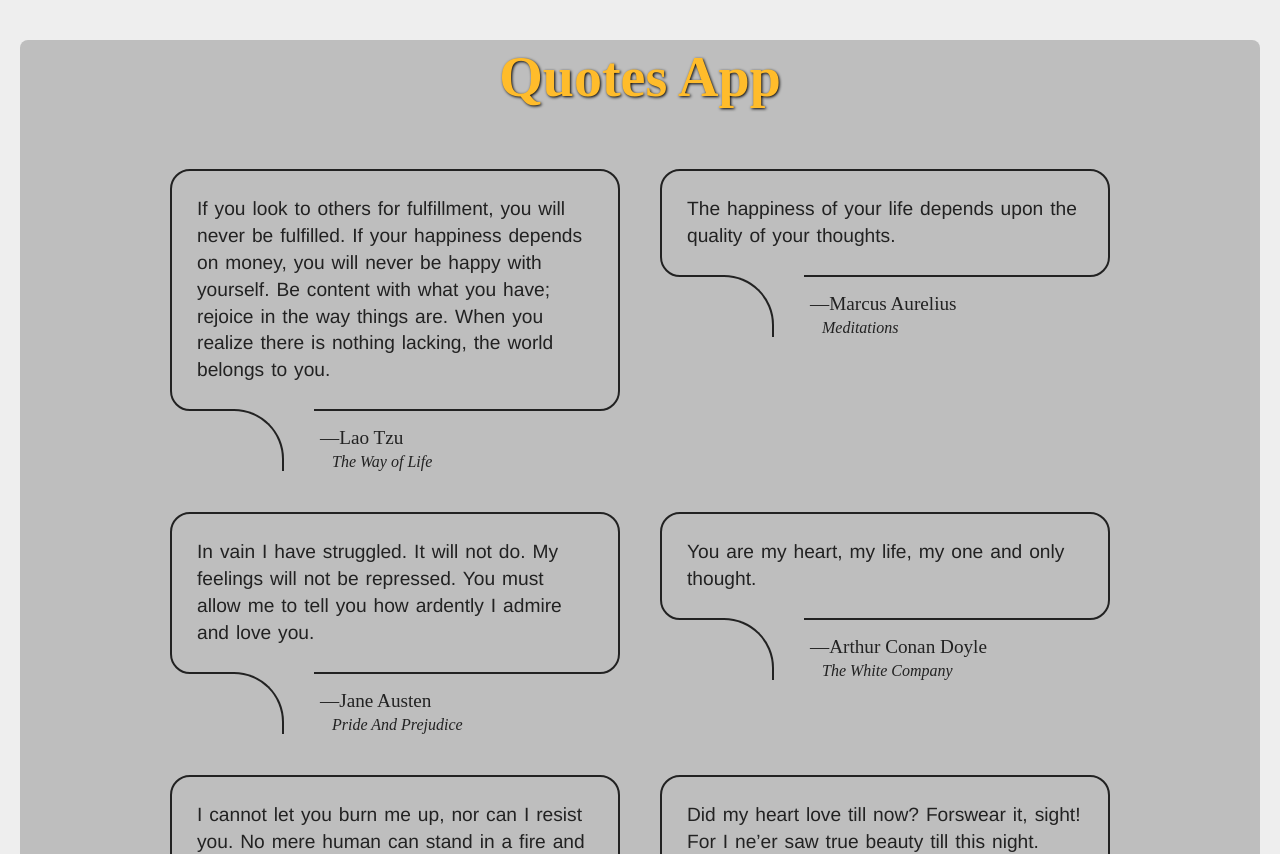
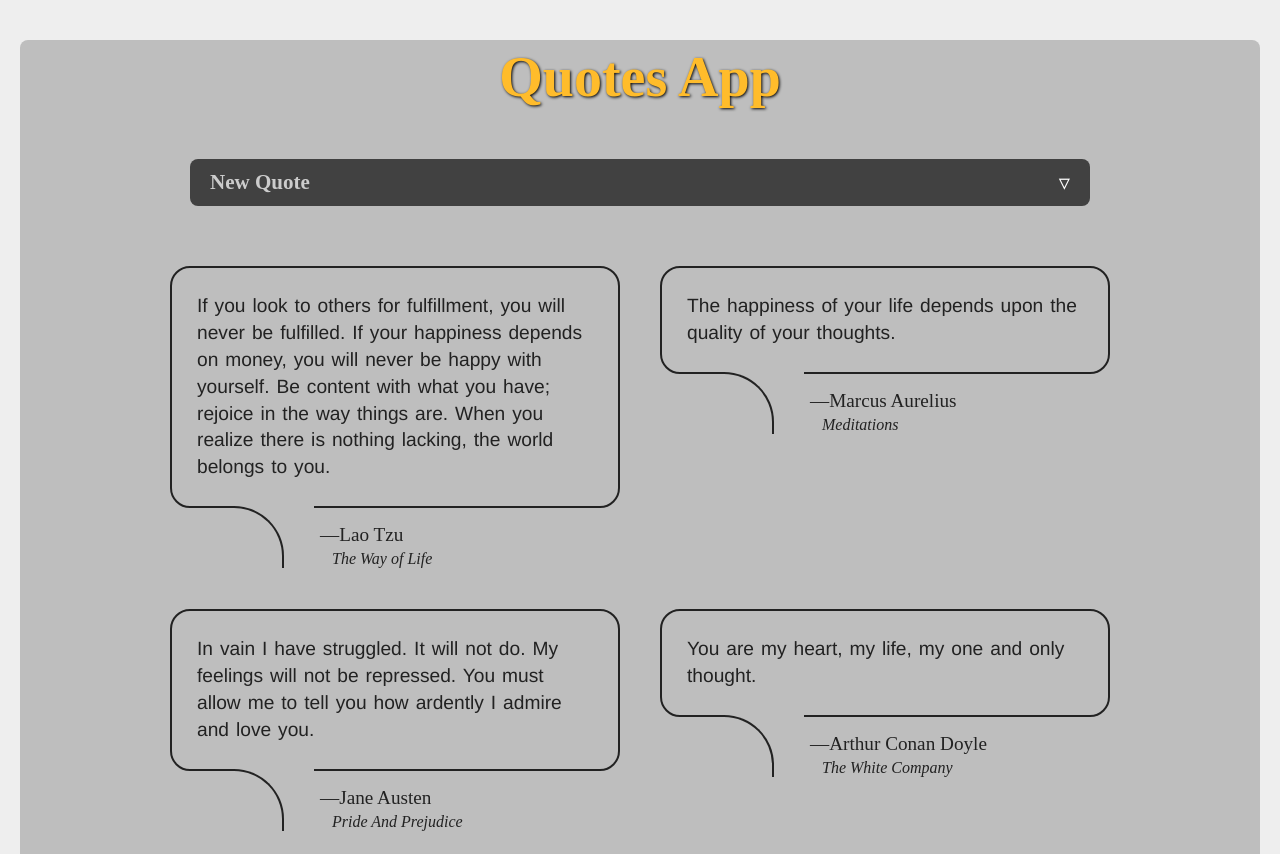
Before and after one commit to mustak/quotes-app, a Vue app: page / in a window 1280 px wide. Shown: the top 854 px of the page. Built offline with nearby package versions, Linux system fonts and the light colour scheme.

Commit message:
Form to add quote
-  vuelidate added
- use of generator function to create unique ID

```diff
--- a/package.json
+++ b/package.json
@@ -9,7 +9,8 @@
   },
   "dependencies": {
     "core-js": "^3.6.5",
-    "vue": "^2.6.11"
+    "vue": "^2.6.11",
+    "vuelidate": "^0.7.5"
   },
   "devDependencies": {
     "@vue/cli-plugin-babel": "~4.4.0",
--- /dev/null
+++ b/src/components/QuoteAdd.vue
@@ -0,0 +1,196 @@
+<template>
+    <section>
+        <div class="header">
+            <h3>New Quote</h3>
+            <span @click="show = !show" class="cursor"
+                ><span v-if="!show">&dtri;</span>
+                <span v-else>&times;</span></span
+            >
+        </div>
+
+        <div class="form" v-if="show">
+            <div class="form-group">
+                <label class="form__label"
+                    >Quote:
+                    <span v-if="!$v.content.required">* required</span>
+                    <textarea
+                        v-model="$v.content.$model"
+                        :class="validationStatus($v.content)"
+                    ></textarea>
+                </label>
+            </div>
+            <div class="mr">
+                <div class="form-group">
+                    <label class="form__label"
+                        >Author:
+                        <span v-if="!$v.author.required">* required</span>
+                        <span v-if="!$v.author.minLength"
+                            >[min.
+                            {{ $v.author.$params.minLength.min }} letters]</span
+                        >
+                        <input
+                            v-model="$v.author.$model"
+                            :class="validationStatus($v.author)"
+                            type="text"
+                        />
+                    </label>
+                </div>
+                <div class="form-group">
+                    <label class="form__label"
+                        >Source:
+                        <span v-if="!$v.source.required">* required</span>
+
+                        <input
+                            v-model="$v.source.$model"
+                            :class="validationStatus($v.source)"
+                            type="text"
+                        />
+                    </label>
+                </div>
+                <div class="button">
+                    <button
+                        @click="checkQuote"
+                        :disabled="$v.$invalid"
+                        :title="$v.$invalid ? 'Fix errors first' : 'Add Quote'"
+                    >
+                        Add Quote
+                    </button>
+                </div>
+            </div>
+        </div>
+    </section>
+</template>
+
+<script>
+import { required, minLength } from 'vuelidate/lib/validators';
+
+export default {
+    props: {
+        addQuote: {
+            type: Function,
+            required: true,
+        },
+    },
+    data() {
+        return {
+            author: '',
+            source: '',
+            content: '',
+            show: false,
+        };
+    },
+    validations: {
+        author: {
+            required,
+            minLength: minLength(5),
+        },
+        source: {
+            required,
+        },
+        content: {
+            required,
+        },
+    },
+    methods: {
+        checkQuote() {
+            this.addQuote({
+                author: this.author,
+                source: this.source,
+                content: this.content,
+            });
+        },
+        validationStatus(validation) {
+            return {
+                error: validation.$error,
+                dirty: validation.$dirty,
+            };
+        },
+    },
+};
+</script>
+
+<style scoped>
+input[type='text'],
+textarea {
+    width: 100%;
+    font-size: 0.8rem;
+    padding: 10px;
+    border-radius: 5px;
+}
+
+input[type='text'] {
+    height: 1.8rem;
+}
+textarea {
+    min-height: 100px;
+    height: 100%;
+}
+button {
+    padding: 10px 20px;
+    background-color: rgb(255, 188, 43);
+    border-radius: 8px;
+    border: 1px solid #000;
+    width: 100%;
+    cursor: pointer;
+}
+
+button:disabled {
+    background-color: rgb(252, 234, 196);
+    color: rgb(53, 53, 53);
+    cursor: not-allowed;
+}
+.header {
+    display: flex;
+    justify-content: space-between;
+    align-items: center;
+}
+.header span {
+    font-size: 1.4rem;
+    color: rgb(255, 255, 255);
+}
+
+.cursor {
+    cursor: pointer;
+}
+
+.form {
+    margin: 20px 0;
+}
+.form-group {
+    width: 100%;
+    margin-bottom: 20px;
+}
+
+@media screen and (min-width: 800px) {
+    .form {
+        display: flex;
+        align-items: stretch;
+    }
+    .mr {
+        margin-left: 30px;
+        width: 50%;
+    }
+}
+
+/*
+** Vuelidate classes
+*/
+.dirty {
+    border-color: #5a5;
+    background: #efe;
+}
+
+.error {
+    border-color: red;
+    background: #fdd;
+    /* outline: 2px solid red; */
+}
+
+label > span {
+    font-size: 0.9rem;
+    color: red;
+    background-color: rgb(255, 217, 217);
+    padding: 0px 10px;
+    border-radius: 5px;
+}
+</style>
--- a/src/components/QuotesMain.vue
+++ b/src/components/QuotesMain.vue
@@ -1,6 +1,10 @@
 <template>
     <div>
         <h1>Quotes App</h1>
+
+        <div class="add-quote">
+            <quote-add :addQuote="addQuote"></quote-add>
+        </div>
         <div class="blockquote-wrapper">
             <quote
                 v-for="quote in quotes"
@@ -16,11 +20,24 @@
 <script>
 import AllQuotes from '../quotesDB.js';
 import Quote from './Quote.vue';
+import QuoteAdd from './QuoteAdd.vue';
+
+/*
+ * generator to get ID
+ */
+function* genID(initialID) {
+    while (true) {
+        yield initialID++;
+    }
+}
+
+const getID = genID(3333);
 
 export default {
     name: 'QuoteMain',
     components: {
         quote: Quote,
+        'quote-add': QuoteAdd,
     },
     data() {
         return {
@@ -30,6 +47,11 @@ export default {
     methods: {
         removeQuote(id) {
             this.quotes.splice(this.quotes.indexOf(id), 1);
+        },
+        addQuote(quote) {
+            let id = getID.next().value;
+            quote.id = id;
+            this.quotes.unshift(quote);
         },
     },
 };
@@ -53,4 +75,14 @@ h1 {
     padding: 0 20px;
     margin-top: 40px;
 }
+
+.add-quote {
+    background-color: rgb(65, 65, 65);
+    color: #ccc;
+    padding: 10px 20px;
+    margin: 50px auto 0 auto;
+    width: 80%;
+    max-width: 900px;
+    border-radius: 8px;
+}
 </style>
--- a/src/main.js
+++ b/src/main.js
@@ -1,6 +1,9 @@
 import Vue from 'vue';
 import App from './App.vue';
 import './main.css';
+
+import Vuelidate from 'vuelidate';
+Vue.use(Vuelidate);
 
 Vue.config.productionTip = false;
 
```
Also changed, not shown: 1 other file (tests, documents, lock files or other folders).
